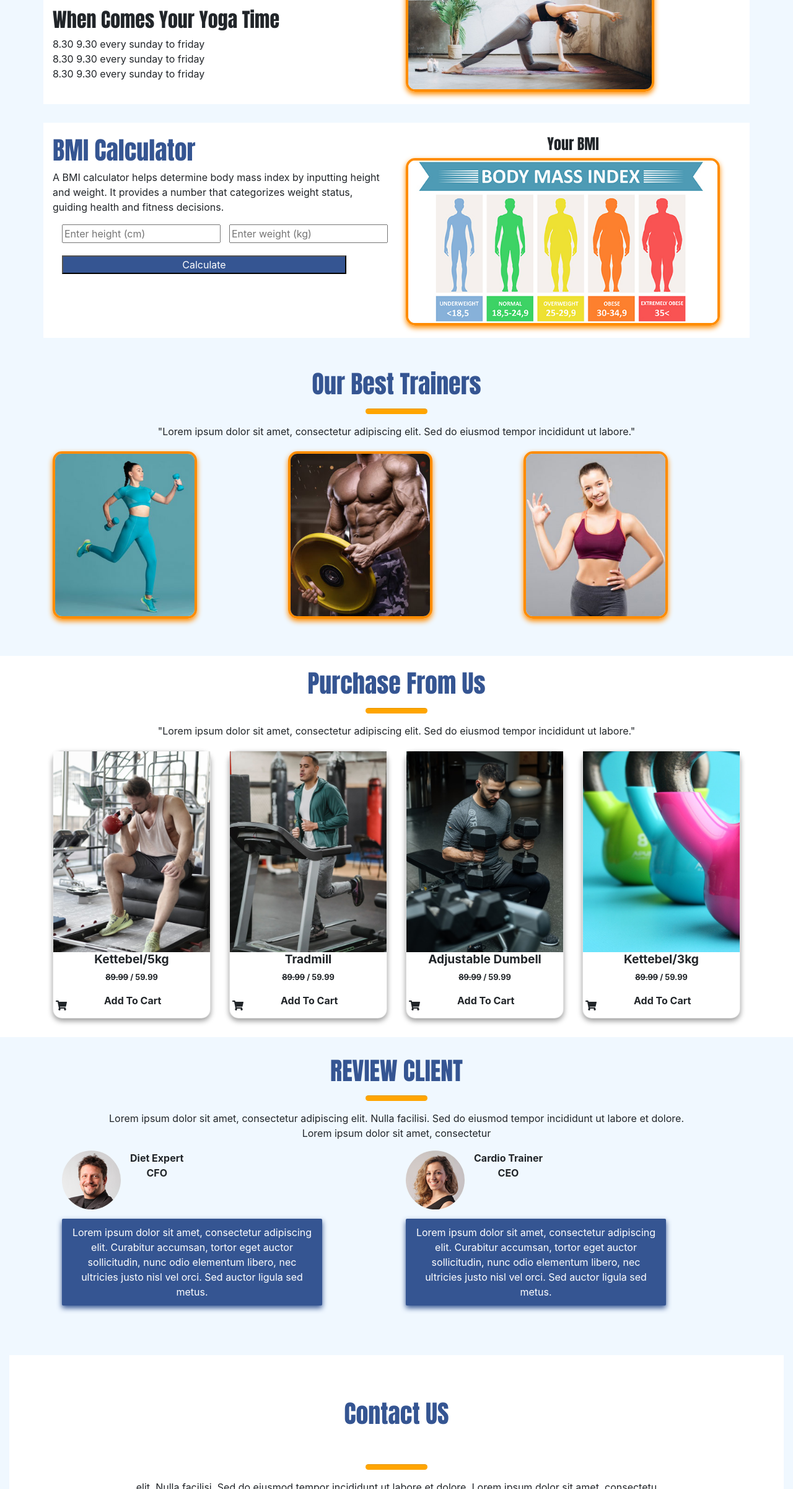
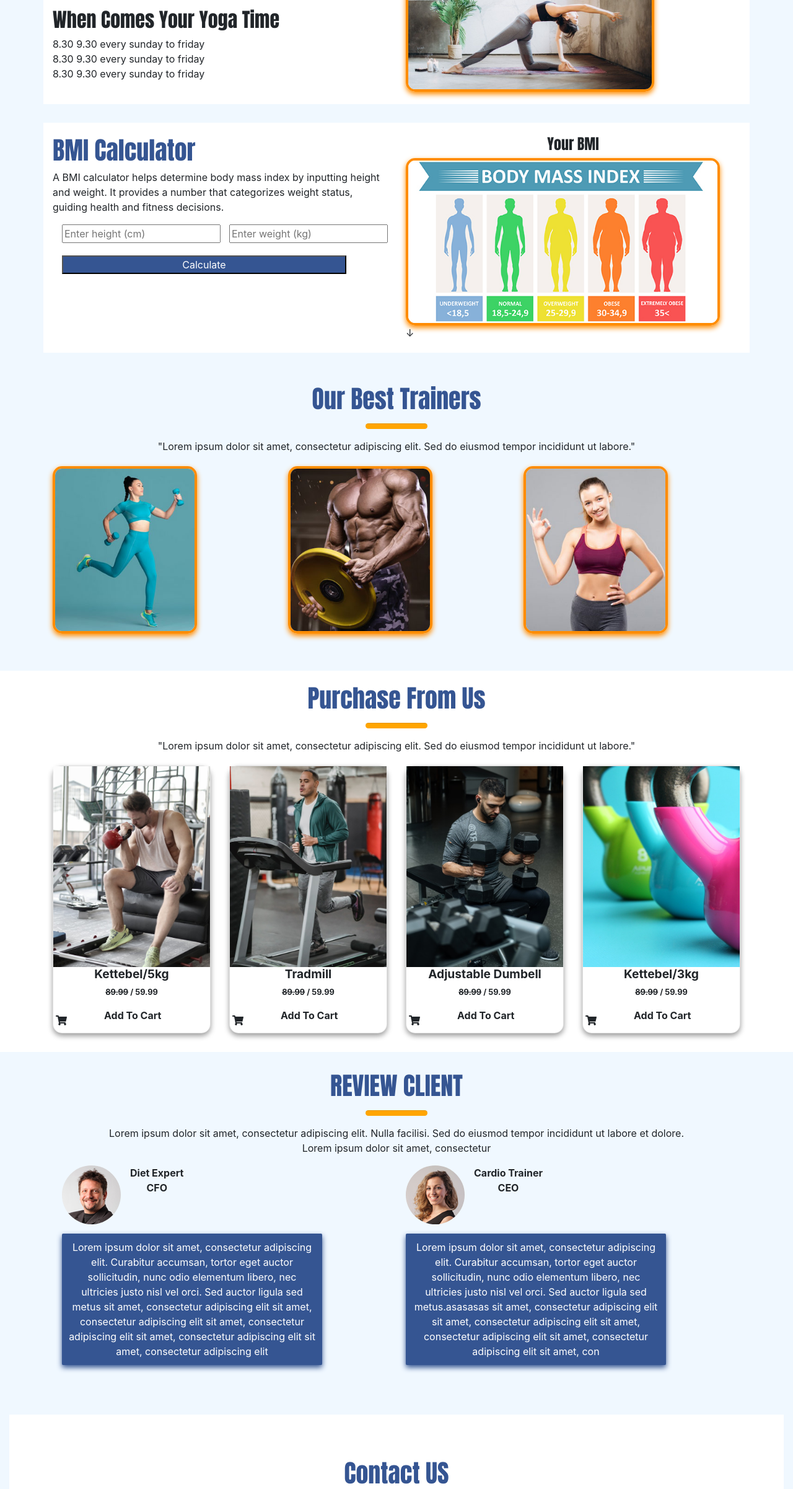
Before and after one commit to Seymennbugay/Graduation-Project---Sports-Center--, a plain HTML site: page index.html in a window 1280 px wide. Shown: the part 1415-3817 px from the top of the page at 62% size. Drawn offline with nearby package versions, Linux system fonts and the light colour scheme; some packages are replaced by stand-ins of ours.

Commit message:
Update index.html

```diff
--- a/index.html
+++ b/index.html
@@ -48,7 +48,7 @@
             <h1 class="hero-header-title">Powerfull</h1>
           </div>
           <!-- H1 ve Paragraf -->
-          <p class="hero-main-title">Group <br> Practice <br> With Trainer</p>
+          <p  class="hero-main-title">Group <br> Practice <br> With Trainer</p>
           <p class="hero-main-paragraph">
             "Success is not final, failure is not fatal: It is the courage to continue that counts. Life is not about waiting for the storm to pass, but about learning how to dance in the rain." - Winston Churchill
 
@@ -120,7 +120,7 @@
 
         <!-- Our Classes Section Yoga Types Section -->
         <div class="container yoga-types-section">
-            <div class="row">
+            <div s class="row">
                 <div class="col-md-3">
                     <div class="yoga-type-box" id="yoga-box">
                         <p class="yoga-type-text">Yoga</p>
@@ -185,9 +185,12 @@
                 </div>
             </div>
             <!-- Right Column -->
-            <div  class="col-md-6 bmi-calculator-right-col">
-                <h1  class="bmi-calculator-info">Your BMI</h1>
-                <img  src="bmi-index.jpg" alt="BMI Chart" class="bmi-calculator-image">
+            <div class="col-md-6 bmi-calculator-right-col">
+                <h1 class="bmi-calculator-info">Your BMI</h1>
+                <div class="bmi-chart-container">
+                    <img src="bmi-index.jpg" alt="BMI Chart" class="bmi-calculator-image">
+                    <div id="arrow" class="bmi-arrow">&#8595;</div>
+                </div>
             </div>
         </div>
     </div>
@@ -311,13 +314,13 @@
                                 <div class="col-md-6">
                                     <img class="rewiew-client-section-img" src="client1.jpg" alt="a">
                                     <p class="rewiew-client-section-p1">Diet Expert <br>CFO</p>
-                                    <div class="rewiew-client-section-div">Lorem ipsum dolor sit amet, consectetur adipiscing elit. Curabitur accumsan, tortor eget auctor sollicitudin, nunc odio elementum libero, nec ultricies justo nisl vel orci. Sed auctor ligula sed metus.
+                                    <div class="rewiew-client-section-div ">Lorem ipsum dolor sit amet, consectetur adipiscing elit. Curabitur accumsan, tortor eget auctor sollicitudin, nunc odio elementum libero, nec ultricies justo nisl vel orci. Sed auctor ligula sed metus sit amet, consectetur adipiscing elit sit amet, consectetur adipiscing elit sit amet, consectetur adipiscing elit sit amet, consectetur adipiscing elit sit amet, consectetur adipiscing elit
                                     </div>
                                 </div>
                                 <div class="col-md-6">
                                     <img class="rewiew-client-section-img" src="client2.jpg" alt="a">
                                     <p class="rewiew-client-section-p1">Cardio Trainer <br>CEO</p>
-                                    <div id="contact-us" class="rewiew-client-section-div">Lorem ipsum dolor sit amet, consectetur adipiscing elit. Curabitur accumsan, tortor eget auctor sollicitudin, nunc odio elementum libero, nec ultricies justo nisl vel orci. Sed auctor ligula sed metus.
+                                    <div id="contact-us" class="rewiew-client-section-div">Lorem ipsum dolor sit amet, consectetur adipiscing elit. Curabitur accumsan, tortor eget auctor sollicitudin, nunc odio elementum libero, nec ultricies justo nisl vel orci. Sed auctor ligula sed metus.asasasas sit amet, consectetur adipiscing elit sit amet, consectetur adipiscing elit sit amet, consectetur adipiscing elit sit amet, consectetur adipiscing elit sit amet, con
                                     </div>
                                 </div>
                             </div>
```
